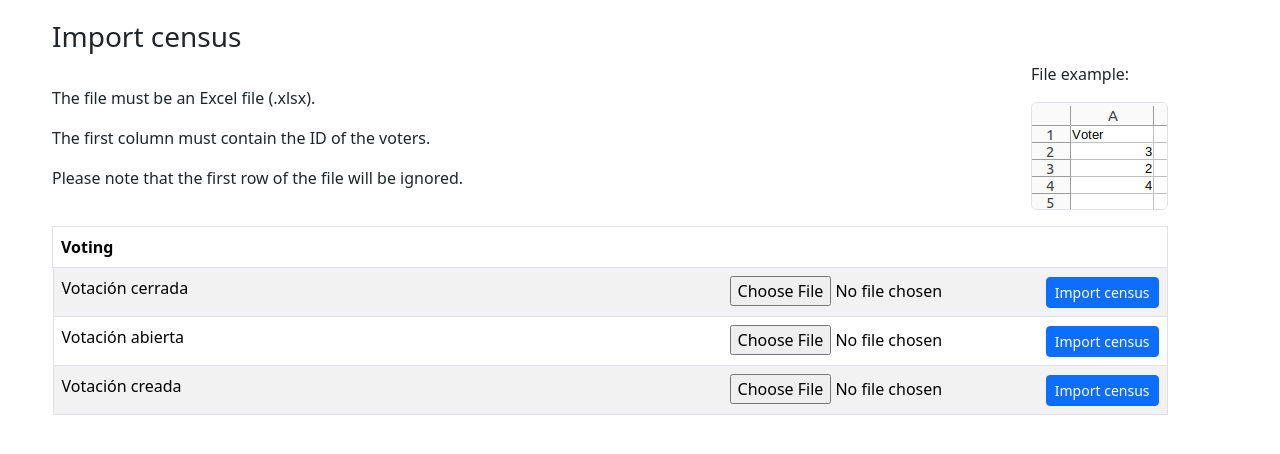
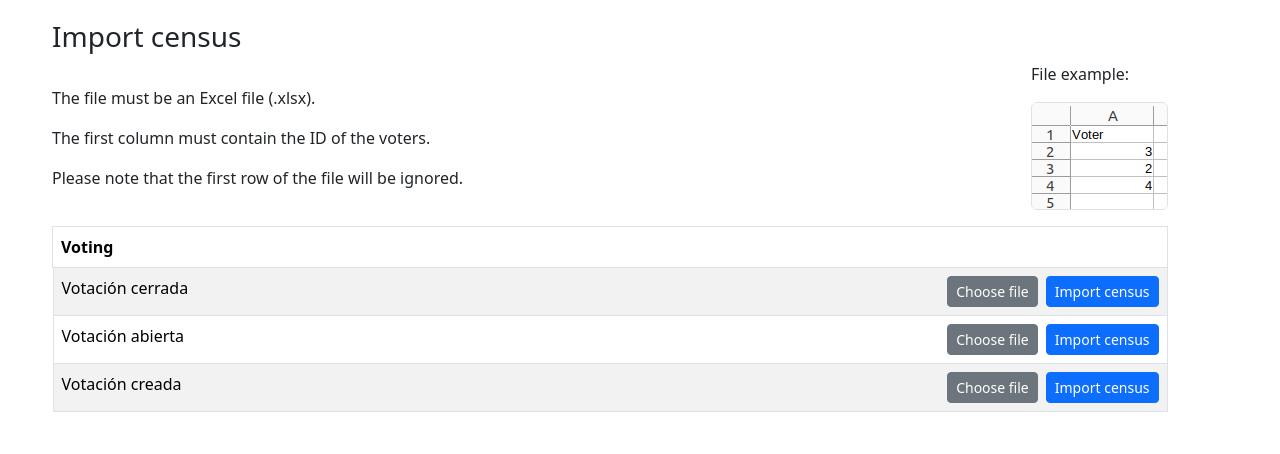
Before and after one commit to goncammej/decide-part-lorca-tests, a Django app: page /census/import/ in a window 1280 px wide. Shown: the top 454 px of the page. Run offline with Django 3.2, Linux system fonts and the light colour scheme; a user stored in the database is signed in; data comes from the database, SQL or seed files in the repository; some libraries are stand-ins or nearby versions.

Commit message:
fix: Translated file input message #225
I have translated to English the file input message from import
census view

```diff
--- a/decide/census/templates/census/import_census.html
+++ b/decide/census/templates/census/import_census.html
@@ -73,8 +73,13 @@
           <form method="post" enctype="multipart/form-data">
             {% csrf_token %}
             <input type="hidden" name="voting_id" value="{{ voting.id }}" />
-            <input type="file" name="file" accept=".xlsx" />
-            <button class="btn btn-primary btn-sm" type="submit">Import census</button>
+            <div class="d-flex gap-2">
+              <div class="file">
+                <input type="file" name="file" accept=".xlsx" id="file_input_{{ voting.id }}" data-voting-id="{{ voting.id }}" style="display: none;" />
+                <label class="btn btn-secondary btn-sm" for="file_input_{{ voting.id }}" id="file_label_{{ voting.id }}">Choose file</label>
+              </div>
+              <button class="btn btn-primary btn-sm" type="submit">Import census</button>
+            </div>
           </form>
         </td>
       </tr>
@@ -83,3 +88,30 @@
   </table>
 </div>
 {% endblock %}
+
+{% block extrabody %}
+<script type="text/javascript">
+  document.addEventListener("DOMContentLoaded", function() {
+    let fileInputs = document.querySelectorAll("input[type='file']");
+
+    fileInputs.forEach(function(fileInput) {
+      let votingId = fileInput.getAttribute("data-voting-id");
+
+      let labelId = "file_label_" + votingId;
+      let inputId = "file_input_" + votingId;
+
+      let label = document.getElementById(labelId);
+      let input = document.getElementById(inputId);
+
+      fileInput.addEventListener("change", function() {
+        let file = fileInput.files[0];
+        if (file) {
+          label.innerHTML = file.name;
+        } else {
+          label.innerHTML = '';
+        }
+      });
+    });
+  });
+</script>
+{% endblock %}
```
